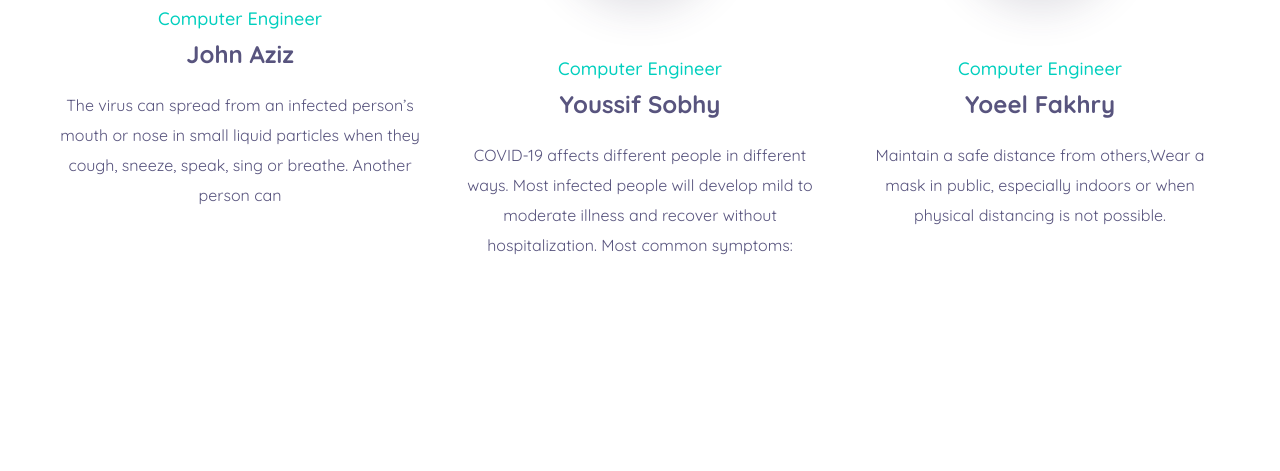
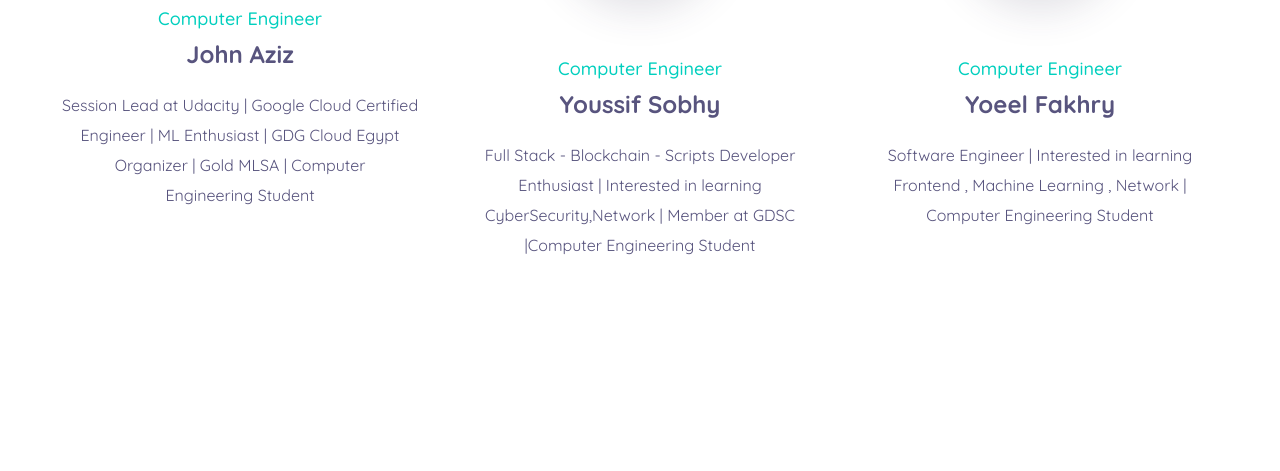
Before and after one commit to john0isaac/Centralized-and-Automated-Medical-Image-Analysis-Laboratory, a Flask app: page /about in a window 1280 px wide. Shown: the part 2428-2899 px from the top of the page. Run offline with Flask 2, Linux system fonts and the light colour scheme; some libraries are stand-ins or nearby versions.

Commit message:
bio-done ... also video is done ... one two thre lorem--> commented

```diff
--- a/templates/pages/about.html
+++ b/templates/pages/about.html
@@ -315,8 +315,8 @@
           <h5>Computer Engineer</h5>
           <h3>John Aziz</h3>
           <p>
-            The virus can spread from an infected person’s mouth or nose in small liquid particles when they cough,
-            sneeze, speak, sing or breathe. Another person can
+            Session Lead at Udacity | Google Cloud Certified Engineer |
+            ML Enthusiast | GDG Cloud Egypt Organizer | Gold MLSA | Computer Engineering Student
           <!--<a class="text_btn" href="#">Read more <i class="linearicons-arrow-right"></i></a>-->
         </div>
       </div>
@@ -328,8 +328,8 @@
           <h5>Computer Engineer</h5>
           <h3>Youssif Sobhy</h3>
           <p>
-            COVID-19 affects different people in different ways. Most infected people will develop mild to moderate illness and recover without hospitalization.
-            Most common symptoms:
+            Full Stack - Blockchain - Scripts Developer Enthusiast | Interested in learning CyberSecurity,Network | Member at GDSC |Computer Engineering Student
+
 
           </p>
           <!--<a class="text_btn" href="#">Read more <i class="linearicons-arrow-right"></i></a>-->
@@ -343,8 +343,7 @@
           <h5>Computer Engineer</h5>
           <h3>Yoeel Fakhry</h3>
           <p>
-            Maintain a safe distance from others,Wear a mask in public,
-            especially indoors or when physical distancing is not possible.
+            Software Engineer | Interested in learning Frontend , Machine Learning , Network | Computer Engineering Student
 
           </p>
           <!--<a class="text_btn" href="#">Read more <i class="linearicons-arrow-right"></i></a>-->
@@ -368,8 +367,7 @@
           <h5>Computer Engineer</h5>
           <h3>Omar Abo Zaid</h3>
           <p>
-            The virus can spread from an infected person’s mouth or nose in small liquid particles when they cough,
-            sneeze, speak, sing or breathe. Another person can
+            Project Reviewer & Mentor at Udacity | GDSC Lead | Google MENA Scholarship Program Team Leader | Machine Learning Engineer | Certified TensorFlow Developer | AWS Cloud Developer
           <!--<a class="text_btn" href="#">Read more <i class="linearicons-arrow-right"></i></a>-->
         </div>
       </div>
@@ -381,8 +379,7 @@
           <h5>Computer Engineer</h5>
           <h3>Wassem Nagah</h3>
           <p>
-            COVID-19 affects different people in different ways. Most infected people will develop mild to moderate illness and recover without hospitalization.
-            Most common symptoms:
+            Computer Engineering student | Interested in ML, Flask framework | Core team  in GDSC
 
           </p>
           <!--<a class="text_btn" href="#">Read more <i class="linearicons-arrow-right"></i></a>-->
@@ -396,9 +393,7 @@
           <h5>Computer Engineer</h5>
           <h3>Selvana Tadros</h3>
           <p>
-            Maintain a safe distance from others,Wear a mask in public,
-            especially indoors or when physical distancing is not possible.
-
+            Mobile Applications Development | Interested in learning Full Stack Development | member at GDSC | Computer Engineering Student
           </p>
           <!--<a class="text_btn" href="#">Read more <i class="linearicons-arrow-right"></i></a>-->
         </div>
@@ -421,8 +416,7 @@
           <h5>Computer Engineer</h5>
           <h3>Habiba Ali</h3>
           <p>
-            The virus can spread from an infected person’s mouth or nose in small liquid particles when they cough,
-            sneeze, speak, sing or breathe. Another person can
+            Software Engineer | Interested in learning Full Stack Development | member at GDSC | Computer Engineering Student
           <!--<a class="text_btn" href="#">Read more <i class="linearicons-arrow-right"></i></a>-->
         </div>
       </div>
```
Also changed, not shown: templates/pages/symptom.html (+7 -2 lines), 1 other file.
